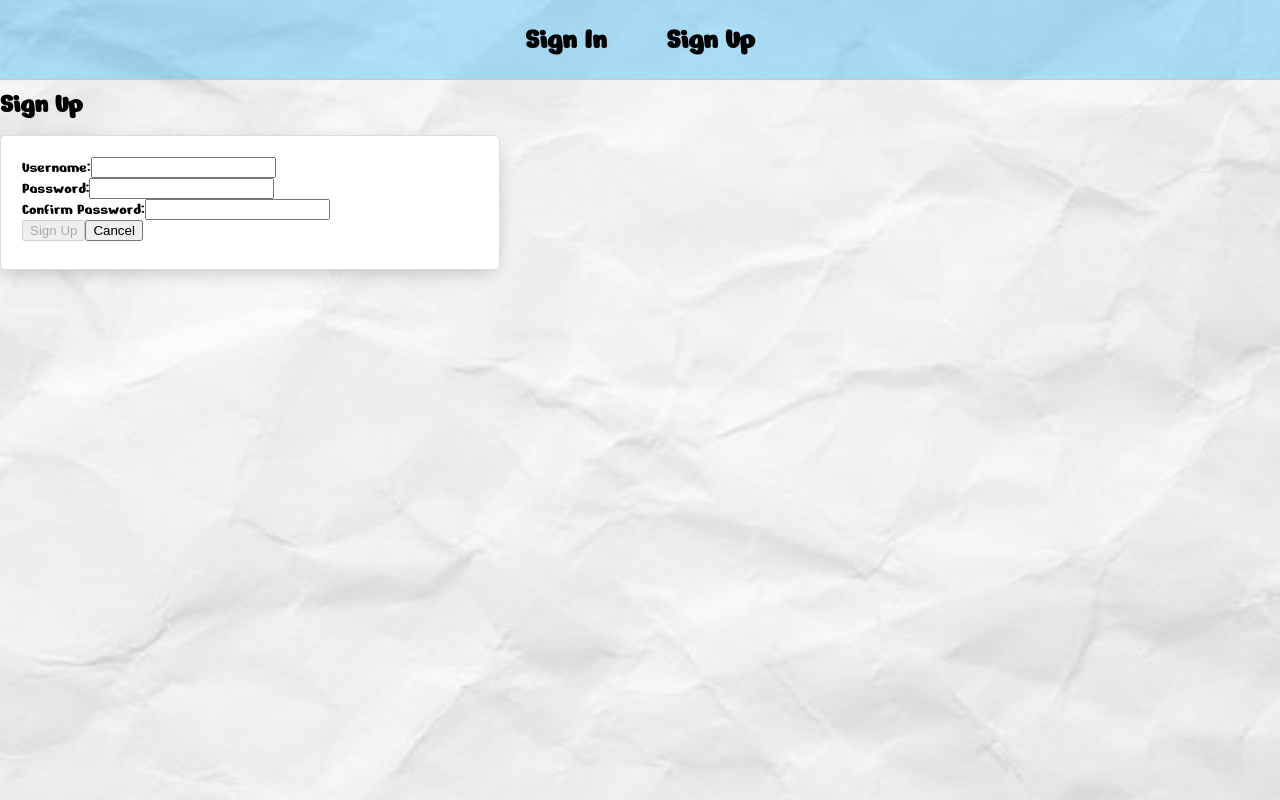
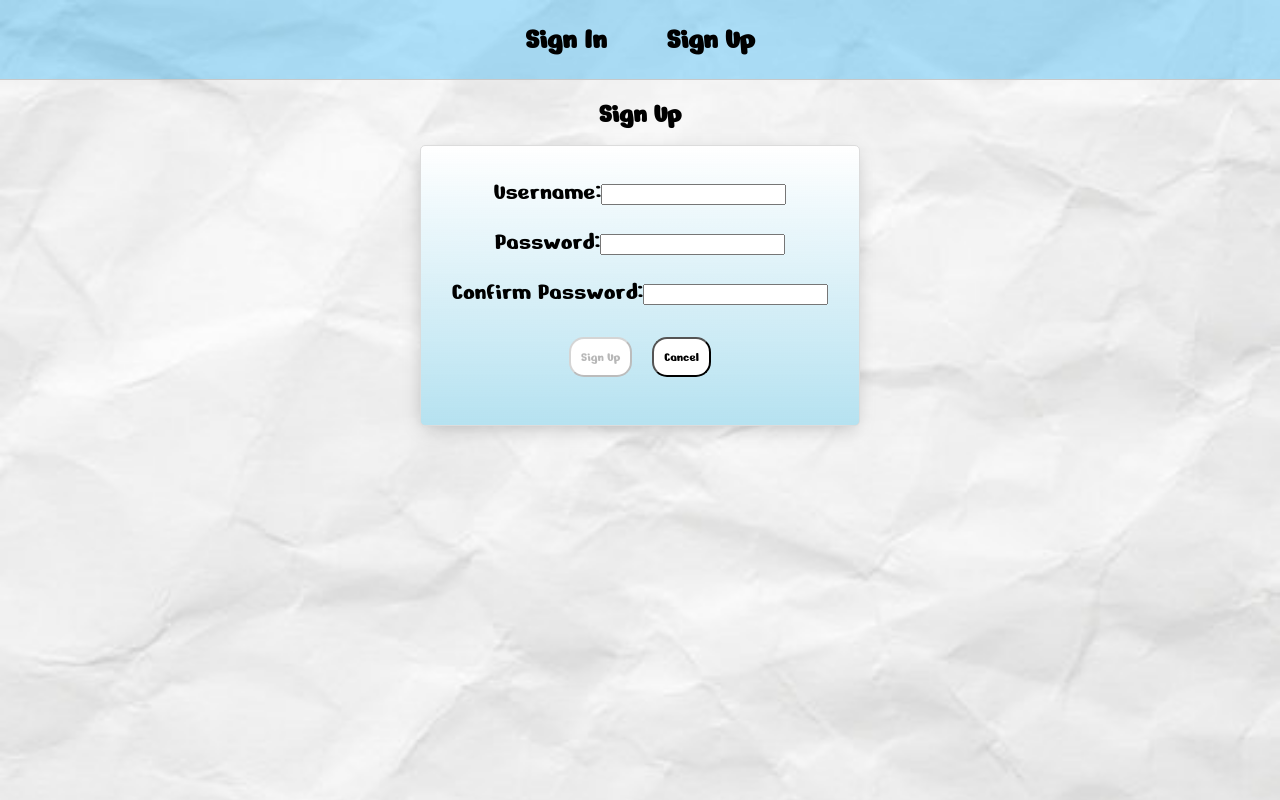
Before and after one commit to matthewkim1005/todo-reminder-app-front, a React (Vite) app: page /signup in a window 1280 px wide. Built offline with nearby package versions, Linux system fonts and the light colour scheme; no server answers.

Commit message:
Add styles for sign in and sign up.

```diff
--- a/src/components/SigninForm/SigninForm.jsx
+++ b/src/components/SigninForm/SigninForm.jsx
@@ -1,6 +1,7 @@
 import { useState } from 'react';
 import { Link, useNavigate } from 'react-router-dom';
 import * as authService from '../../services/authService';
+import styles from './SigninForm.module.css';
 
 const SigninForm = (props) => {
   const navigate = useNavigate();
@@ -32,12 +33,13 @@ const SigninForm = (props) => {
   };
 
   return (
-    <main>
+    <main className={styles.signin}>
       <h1>Log In</h1>
+      <div>
         <p>{message}</p>
         <form autoComplete="off" onSubmit={handleSubmit}>
           <div>
-          <label htmlFor="email">Username:</label>
+            <label htmlFor="email">Username: </label>
             <input
               type="text"
               autoComplete="off"
@@ -48,7 +50,7 @@ const SigninForm = (props) => {
             />
           </div>
           <div>
-          <label htmlFor="password">Password:</label>
+            <label htmlFor="password">Password: </label>
             <input
               type="password"
               autoComplete="off"
@@ -65,6 +67,7 @@ const SigninForm = (props) => {
             </Link>
           </div>
         </form>
+      </div>
     </main>
   );
 };
--- /dev/null
+++ b/src/components/SigninForm/SigninForm.module.css
@@ -0,0 +1,30 @@
+@import url("https://fonts.googleapis.com/css2?family=Nerko+One&display=swap");
+
+.signin {
+    display: flex;
+    flex-direction: column;
+    align-items: center;
+    justify-content: center;
+    font-size: 25px;
+}
+
+.signin div {
+    text-align: center;
+    margin: 10px;
+}
+
+.signin form {
+    background-image: linear-gradient(white, rgba(109, 197, 226, 0.5));
+}
+
+.signin button {
+    margin: 10px;
+    padding: 10px;
+    font-family: "Nerko One", sans-serif;
+    background-color: white;
+    border-radius: 15px;
+}
+
+.signin button:hover {
+    background-color: lightgray;
+}
--- a/src/components/SignupForm/SignupForm.jsx
+++ b/src/components/SignupForm/SignupForm.jsx
@@ -1,6 +1,7 @@
 import { useState } from 'react';
 import { Link, useNavigate } from 'react-router-dom';
 import * as authService from '../../services/authService';
+import styles from './SignupForm.module.css';
 
 const SignupForm = (props) => {
   const navigate = useNavigate();
@@ -37,7 +38,8 @@ const SignupForm = (props) => {
   };
 
   return (
-    <main>
+    <main className={styles.signup}>
+      <div>
         <h1>Sign Up</h1>
         <p>{message}</p>
         <form onSubmit={handleSubmit}>
@@ -78,6 +80,7 @@ const SignupForm = (props) => {
             </Link>
           </div>
         </form>
+      </div>
     </main>
   );
 };
--- /dev/null
+++ b/src/components/SignupForm/SignupForm.module.css
@@ -0,0 +1,30 @@
+@import url("https://fonts.googleapis.com/css2?family=Nerko+One&display=swap");
+
+.signup {
+    display: flex;
+    flex-direction: column;
+    align-items: center;
+    justify-content: center;
+    font-size: 25px;
+}
+
+.signup div {
+    text-align: center;
+    margin: 10px;
+}
+
+.signup form {
+    background-image: linear-gradient(white, rgba(109, 197, 226, 0.5));
+}
+
+.signup button {
+    margin: 10px;
+    padding: 10px;
+    font-family: "Nerko One", sans-serif;
+    background-color: white;
+    border-radius: 15px;
+}
+
+.signup button:hover {
+    background-color: lightgray;
+}
```
Lines whose indentation alone changed are shown as unchanged.
